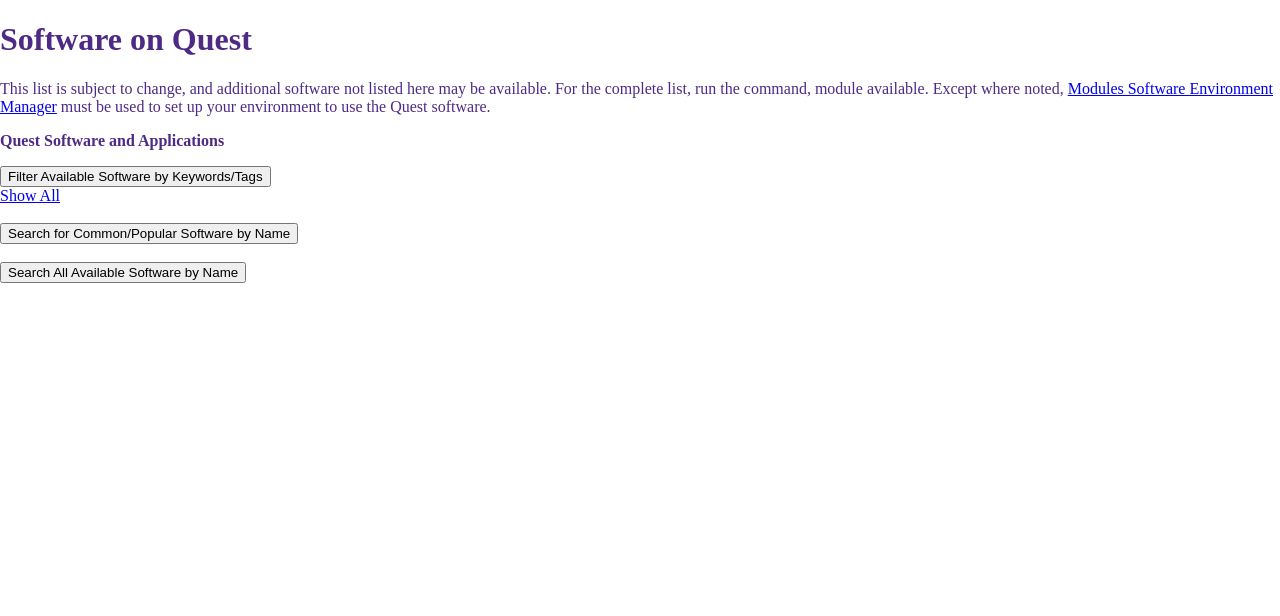
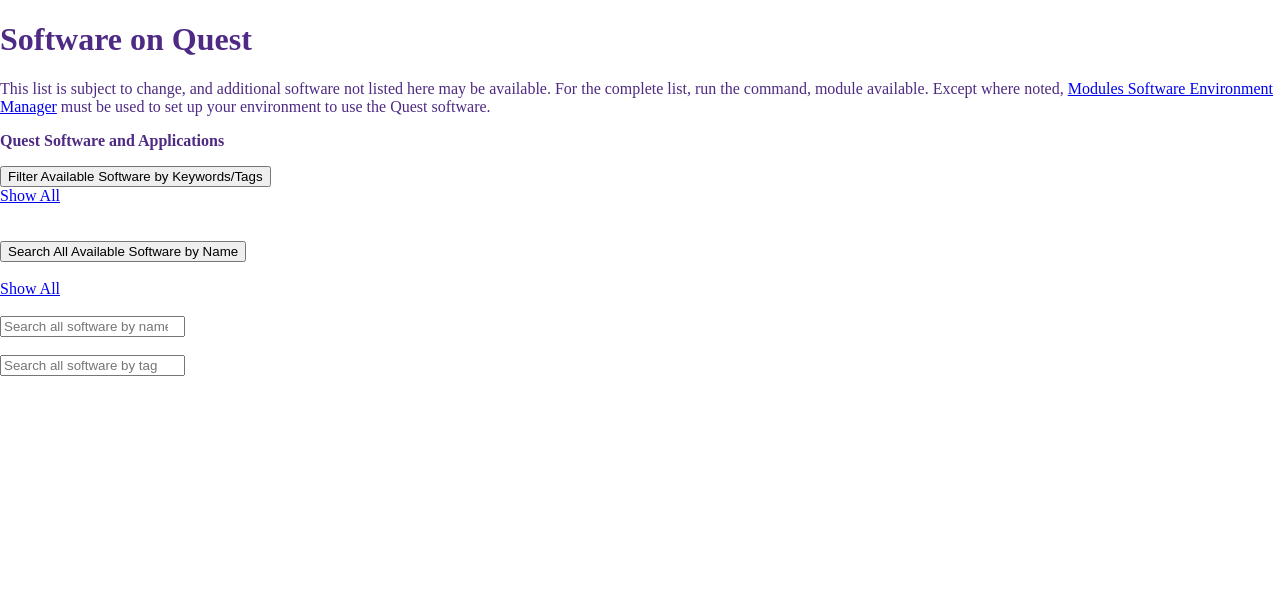
Before and after one commit to scottcoughlin2014/quest-software-documentation, a Django app: template modules/templates/modules/index.html in a window 1280 px wide. Shown: the top 616 px of the page. Run offline with Django 3.2, Linux system fonts and the light colour scheme; the template is opened without the code that fills it, so the values that code supplies are empty; some libraries are stand-ins or nearby versions.

Commit message:
Now there are two search bars that mostly work

```diff
--- a/modules/management/commands/update_modules.py
+++ b/modules/management/commands/update_modules.py
@@ -4,7 +4,7 @@
 import os
 import glob
 
-PRIMARY_KEYWORDS = ['programming language', 'quantum chemistry', 'molecular dynamics', 'engineering', 'MRI', 'linear algebra', 'genomics']
+PRIMARY_KEYWORDS = ['IO Libraries and Formats', 'compiler', 'programming language', 'quantum chemistry', 'molecular dynamics', 'engineering', 'MRI', 'linear algebra', 'genomics']
 
 LIST_OF_MODULES_TO_SEARCH = {
 'abaqus' : ['finite element analysis', 'engineering'],
--- a/modules/templates/modules/index.html
+++ b/modules/templates/modules/index.html
@@ -36,24 +36,6 @@
 
 <br>
 
-<div class="pos-f-t">
-  <nav class="navbar navbar-light bg-light">
-    <button class="navbar-toggler" type="button" data-toggle="collapse" data-target="#searchbypopular" aria-controls="searchbypopular" aria-expanded="false" aria-label="Toggle navigation">
-      <span class="navbar-toggler-icon"></span>
-     Search for Common/Popular Software by Name
-    </button>
-  </nav>
-  <div class="collapse" id="searchbypopular">
-    <div class="bg-light p-4">
-      <nav class="navbar navbar-light bg-light justify-content-start">
-{% for module in popular_software %}
-    <a class="nav-link" id="list-profile-list" data-toggle="collapse" href="#collapse_{{module}}" role="tab" aria-controls="collapse_{{module}}">{{module}}</a>
-{% endfor %}
-      </nav>
-    </div>
-  </div>
-</div>
-
 <br>
 
 <div class="pos-f-t">
@@ -81,6 +63,18 @@
 
 <br>
 
+<nav class="navbar navbar-light bg-light justify-content-start">
+  <a href="#" onclick="togglerall();">Show All</a>
+</nav>
+<br>
+    <div class="col-sm-4">
+      <input type="search" placeholder="Search all software by name" name="search" class="form-control1 searchbox-input1" required="">
+    </div>
+<br>
+    <div class="col-sm-4">
+      <input type="search" placeholder="Search all software by tag" name="search" class="form-control2 searchbox-input2" required="">
+    </div>
+<br>
 <div class="container-fluid">
     <div class="row">
         <div class="col-sm-1">
@@ -100,7 +94,7 @@
                              <div class="card-body">
                                  <a href="#top">Back to top</a>
                                  <br>
-                                 <b>Tags:</b> <nav class="navbar navbar-light justify-content-start">{% for keyword in module.secondary_keywords %}<a class="nav-link justify-content-start" href="#" onclick="toggler('{{keyword|makedash}}');">{{keyword}}</a>{% endfor %}</nav>
+                                 <b>Tags:</b> <nav class="navbar navbar-light justify-content-start">{% for keyword in module.primary_keywords %}<a class="nav-link justify-content-start" href="#" onclick="toggler('{{keyword|makedash}}');">{{keyword}}</a>{% endfor %}{% for keyword in module.secondary_keywords %}<a class="nav-link justify-content-start" href="#" onclick="toggler('{{keyword|makedash}}');">{{keyword}}</a>{% endfor %}</nav>
                                  <br>
                                  <b>Available Versions:</b> {% for version in module.versions %} <pre class="code">{{version|safe}}</pre> {% endfor %}
                                  <br>
@@ -158,4 +152,25 @@
 }
 </script>
 
+<script type="text/javascript">
+$(document).ready(function() {
+    $('.searchbox-input1').on('keyup',function () {
+        var filter = $(this).val().toLowerCase(); // get the value of the input, which we filter on
+        $('.container-fluid').find(".card-header:not(:contains(" + filter + "))").parent().css('display','none');
+        $('.container-fluid').find(".card-header:contains(" + filter + ")").parent().css('display','');
+    });
+});
+</script>
+
+<script type="text/javascript">
+$(document).ready(function() {
+    $('.searchbox-input2').on('keyup',function () {
+        var filter = $(this).val().toLowerCase(); // get the value of the input, which we filter on
+        $('.container-fluid').find(".card-body:not(:contains(" + filter + "))").parent().parent().css('display','none');
+        $('.container-fluid').find(".card-body:contains(" + filter + ")").parent().parent().css('display','');
+    });
+});
+</script>
+
+
 {% endblock %}
```
